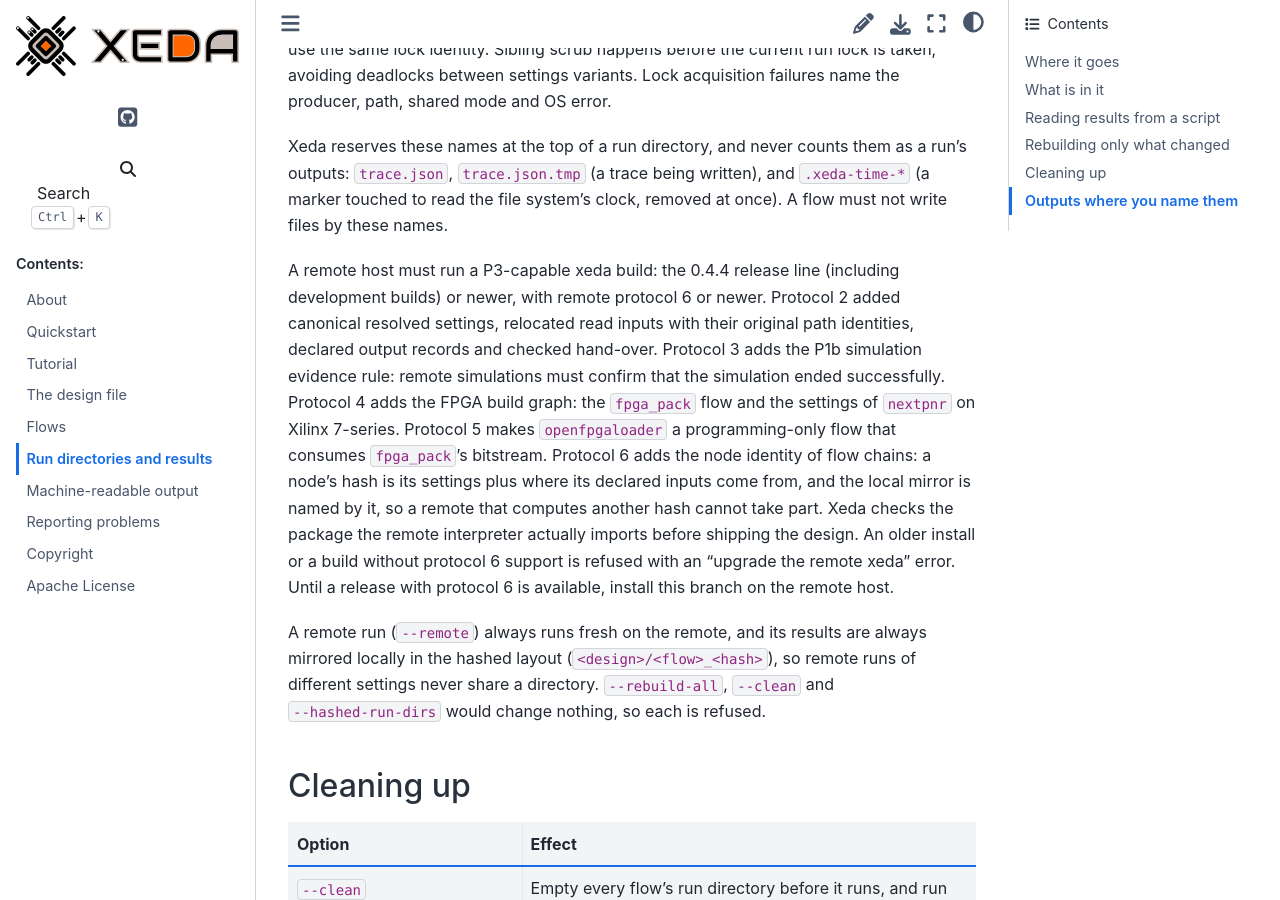
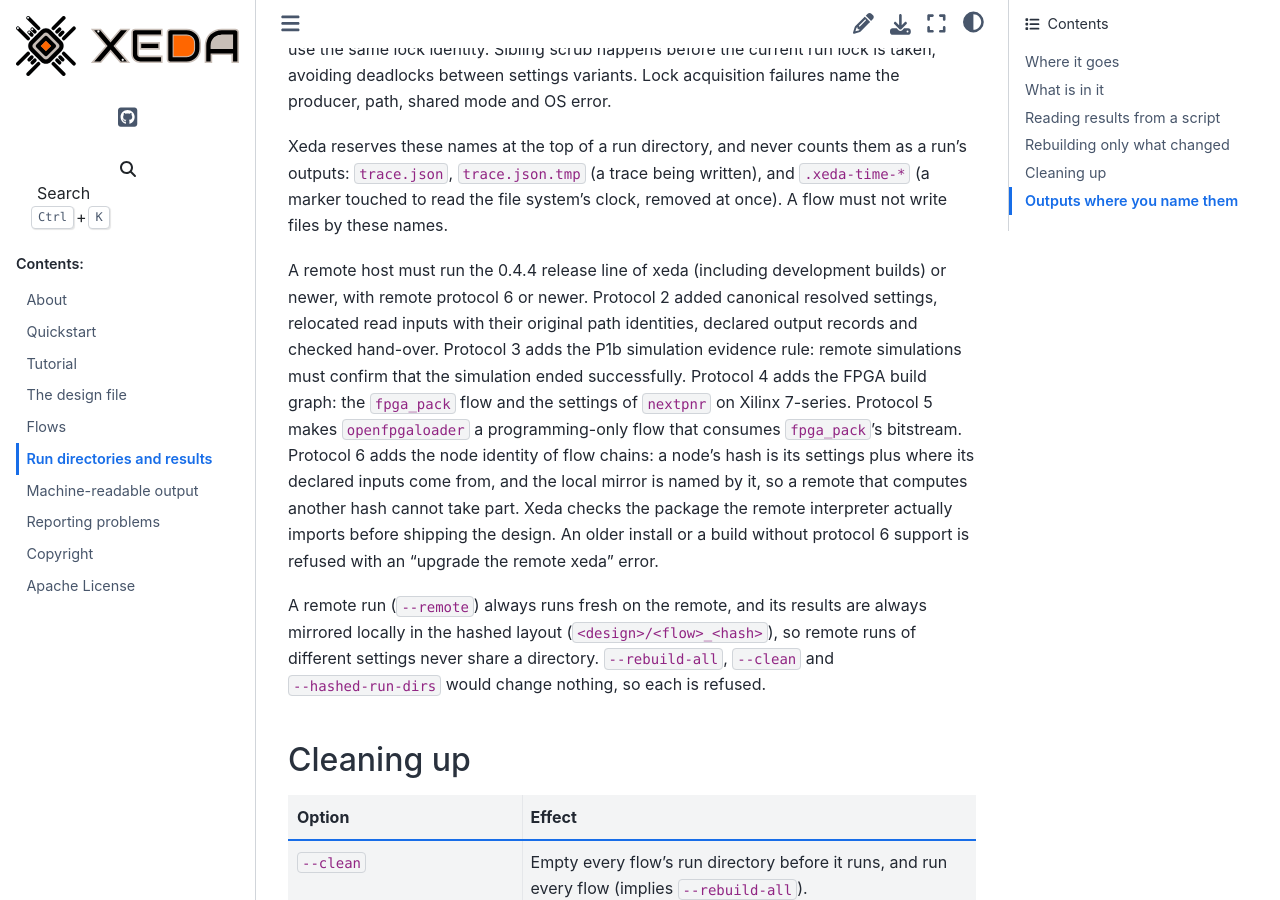
Before and after one commit to XedaHQ/xeda, a Sphinx documentation site: the page built from docs/run-directories.rst, in a window 1280 px wide and 900 px high, scrolled down 9815 px. Built offline with Sphinx 7.4.7 and the Sphinx Book theme 1.1.4, drawn with Linux system fonts in a browser that asks for light colours.

Commit message:
State the remote protocol requirement without telling readers to install a branch
The remote-runs section of the packaged agent skill and of run-directories.rst
said to install this branch until a protocol-6 release exists. After a merge
there is no branch to install, and an agent reads the skill as instructions for
the release it has. Say only what is required, drop the internal P3 label, and
add a check that the skill and the docs carry no review-time wording.

```diff
--- a/docs/run-directories.rst
+++ b/docs/run-directories.rst
@@ -383,18 +383,17 @@ outputs: ``trace.json``, ``trace.json.tmp`` (a trace being written), and ``.xeda
 marker touched to read the file system's clock, removed at once). A flow must not write files by
 these names.
 
-A remote host must run a P3-capable xeda build: the 0.4.4 release line (including development
-builds) or newer, with remote protocol 6 or newer. Protocol 2 added canonical resolved settings,
-relocated read inputs with their original path identities, declared output records and checked
-hand-over. Protocol 3 adds the P1b simulation evidence rule: remote simulations must confirm that
-the simulation ended successfully. Protocol 4 adds the FPGA build graph: the ``fpga_pack`` flow
-and the settings of ``nextpnr`` on Xilinx 7-series. Protocol 5 makes ``openfpgaloader`` a
+A remote host must run the 0.4.4 release line of xeda (including development builds) or newer,
+with remote protocol 6 or newer. Protocol 2 added canonical resolved settings, relocated read
+inputs with their original path identities, declared output records and checked hand-over.
+Protocol 3 adds the P1b simulation evidence rule: remote simulations must confirm that the
+simulation ended successfully. Protocol 4 adds the FPGA build graph: the ``fpga_pack`` flow and
+the settings of ``nextpnr`` on Xilinx 7-series. Protocol 5 makes ``openfpgaloader`` a
 programming-only flow that consumes ``fpga_pack``'s bitstream. Protocol 6 adds the node identity
 of flow chains: a node's hash is its settings plus where its declared inputs come from, and the
-local mirror is named by it, so a remote that computes another hash cannot take part. Xeda checks the package the remote
-interpreter actually imports before shipping the design. An older install or a build without
-protocol 6 support is refused with an "upgrade the remote xeda" error. Until a release with
-protocol 6 is available, install this branch on the remote host.
+local mirror is named by it, so a remote that computes another hash cannot take part. Xeda checks
+the package the remote interpreter actually imports before shipping the design. An older install
+or a build without protocol 6 support is refused with an "upgrade the remote xeda" error.
 
 A remote run (``--remote``) always runs fresh on the remote, and its results are always mirrored
 locally in the hashed layout (``<design>/<flow>_<hash>``), so remote runs of different settings
```
Also changed, not shown: src/xeda/data/agent/SKILL.md (+1 -2 lines), .claude/skills/xeda/SKILL.md, 1 other file.
